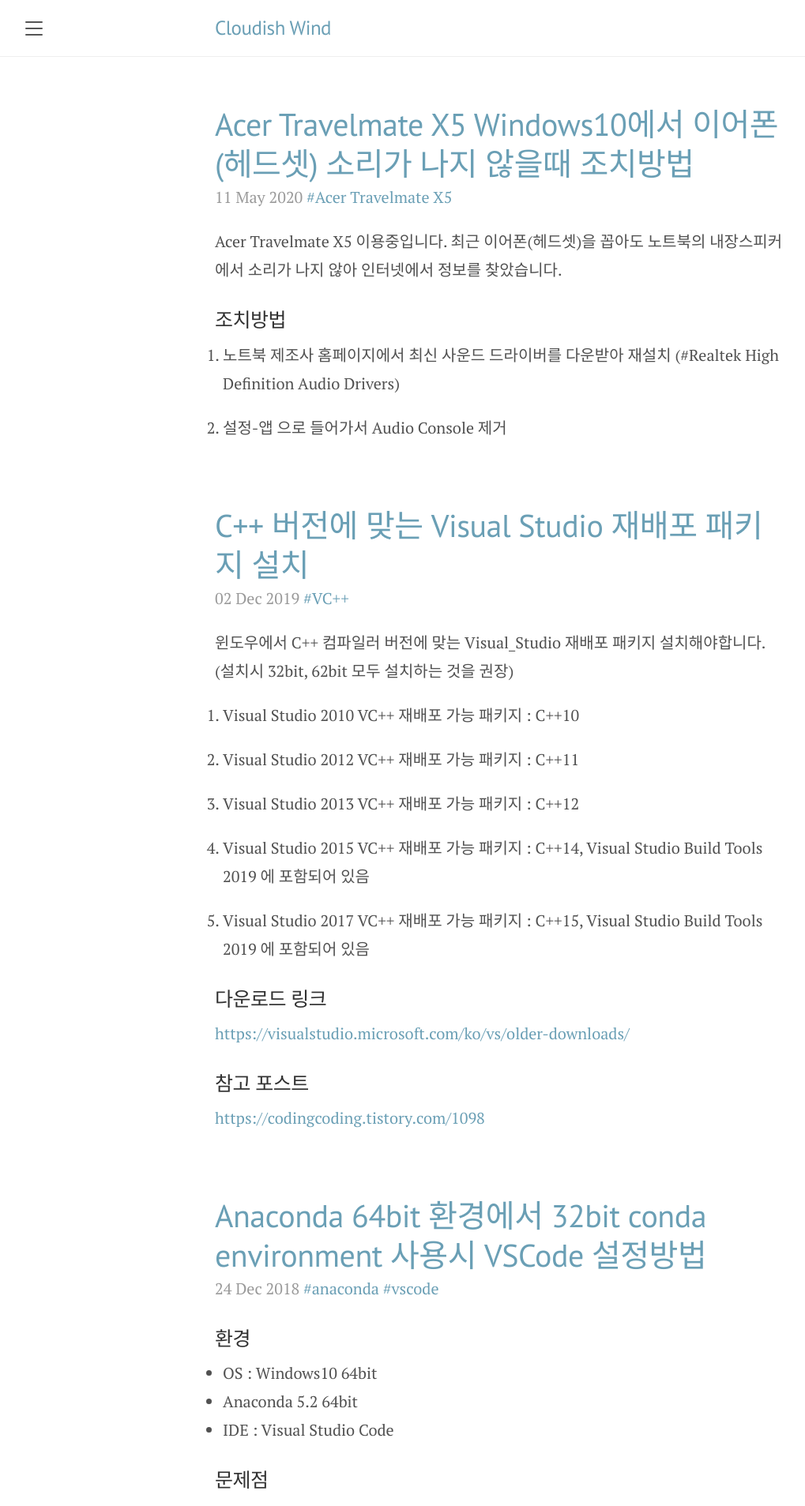
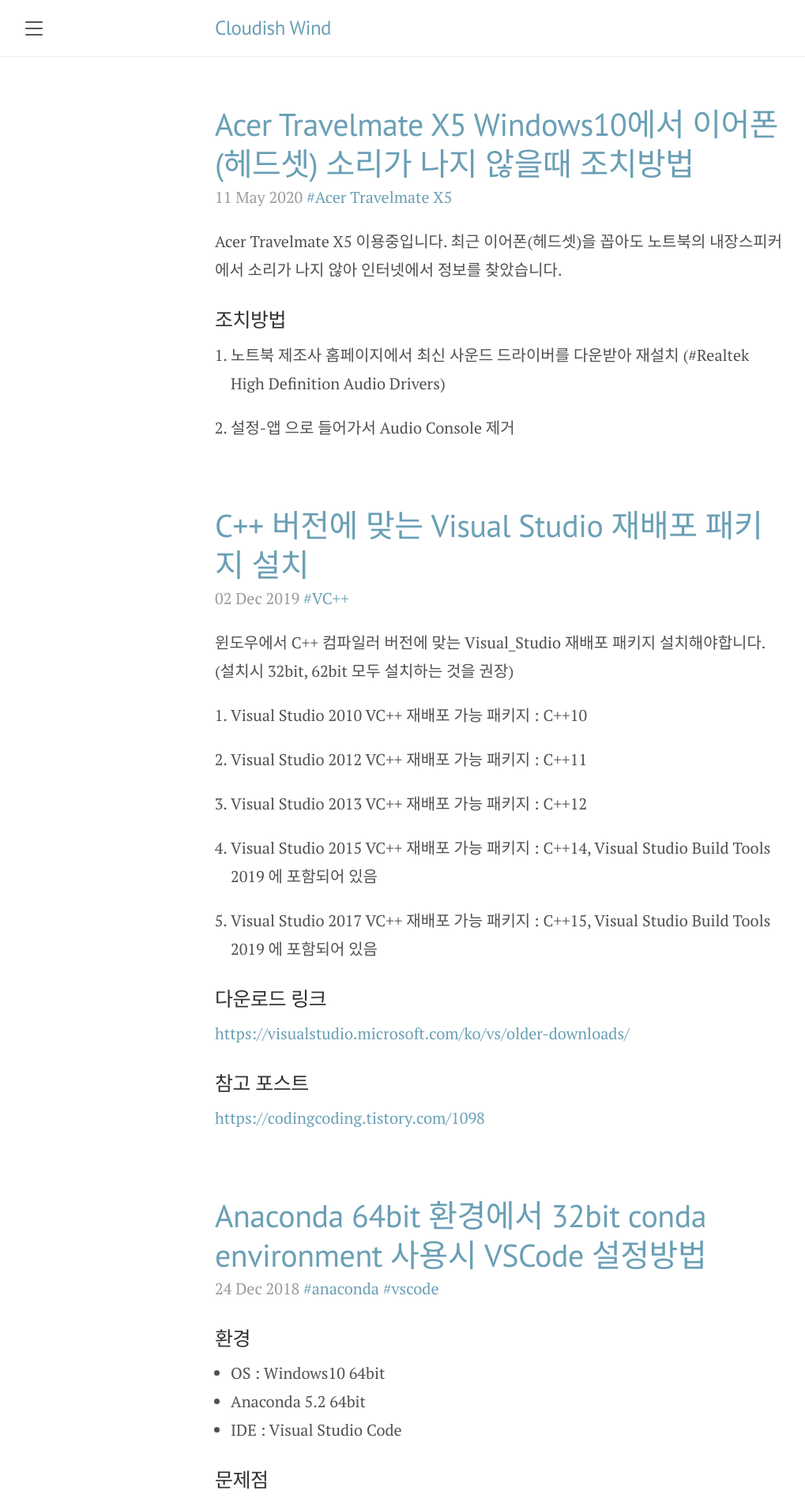
Before and after one commit to cloudishwind/cloudishwind.github.io, a Jekyll site: the page built from index.html, in a window 1280 px wide. Shown: the top 1907 px of the page at 79% size, without its empty margins (8-1027 px from the left). Built offline with Jekyll 4.4.1, drawn with Linux system fonts in a browser that asks for light colours; the list of posts is cut into pages by our own code.

Commit message:
Update poole.css

```diff
--- a/public/css/poole.css
+++ b/public/css/poole.css
@@ -118,7 +118,7 @@
 ul, ol, dl {
   margin-top: 0;
   margin-bottom: 1rem;
-  padding-left: .5rem;
+  padding-left: 1rem;
 }
 
 dt {
```
